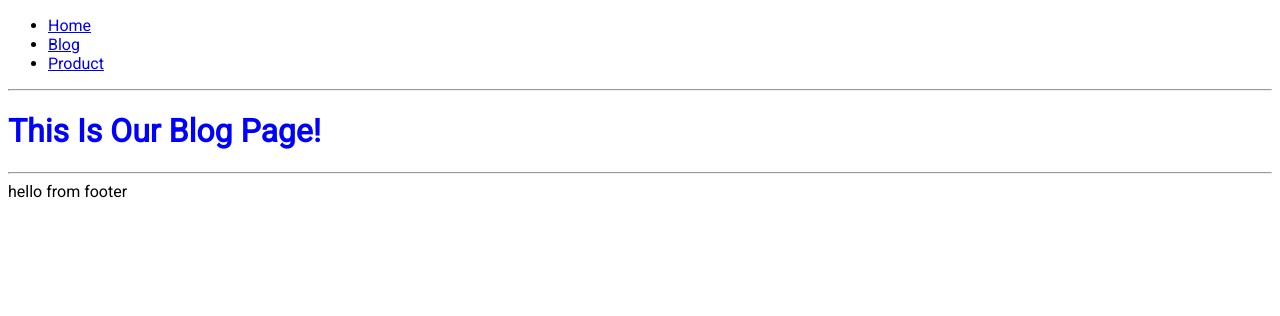
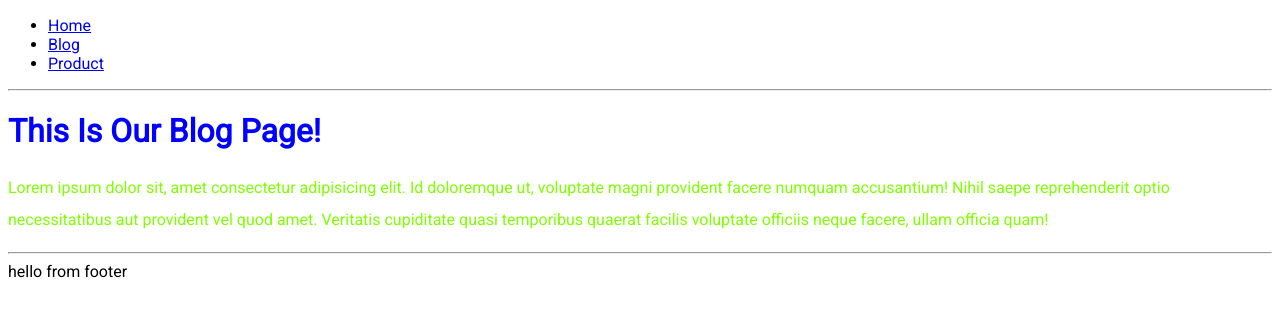
Before and after one commit to sweeptic/Gatsby-Tutorial-and-Projects-Course, a Gatsby site: page /blog in a window 1280 px wide. Built offline with nearby package versions, Linux system fonts and the light colour scheme; Gatsby itself is replaced by a stand-in of ours.

Commit message:
11. naming issue

```diff
--- a/src/component/layout.css
+++ b/src/component/layout.css
@@ -7,3 +7,15 @@ h1 {
   color: blue;
   text-transform: capitalize;
 }
+
+p {
+  line-height: 2;
+}
+
+.products-text {
+  line-height: 4;
+}
+
+.blog-text {
+  color: chartreuse;
+}
--- a/src/pages/blog.js
+++ b/src/pages/blog.js
@@ -5,6 +5,13 @@ const blog = () => {
   return (
     <Layout>
       <h1>this is our blog page!</h1>
+      <p className="blog-text">
+        Lorem ipsum dolor sit, amet consectetur adipisicing elit. Id doloremque
+        ut, voluptate magni provident facere numquam accusantium! Nihil saepe
+        reprehenderit optio necessitatibus aut provident vel quod amet.
+        Veritatis cupiditate quasi temporibus quaerat facilis voluptate officiis
+        neque facere, ullam officia quam!
+      </p>
     </Layout>
   )
 }
```
Also changed, not shown: src/pages/products.js (+7 -0 lines).
